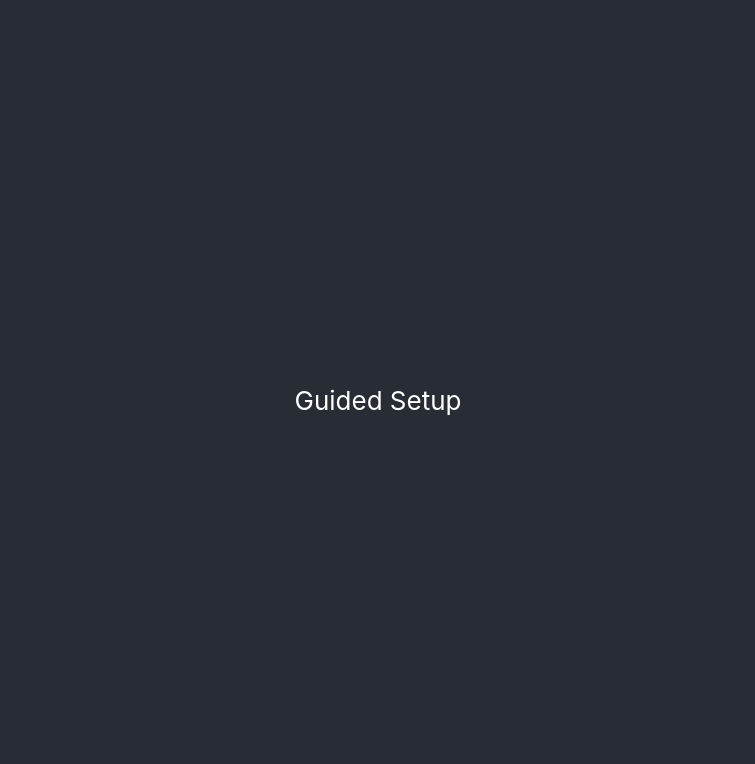
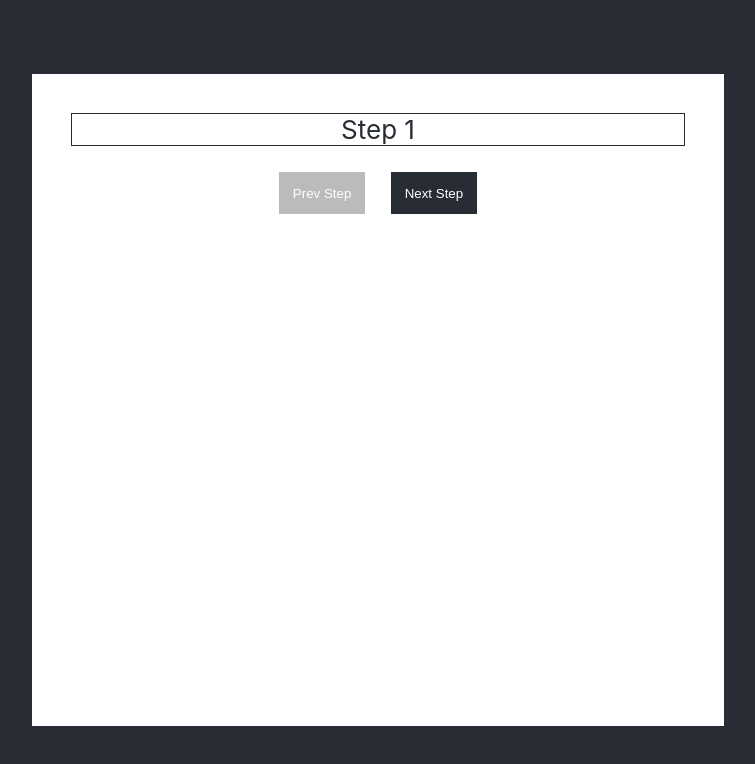
Before and after one commit to IgorPropisnov/react-guided-setup, a React (Create React App) app: page / in a window 1280 px wide. Shown: the top 764 px of the page, without its empty margins (262-1017 px from the left). Built offline with nearby package versions, Linux system fonts and the light colour scheme.

Commit message:
:sparkles: Added markup and logic
Buttons for switching between the steps with disabled for max and min stat, Some conditional step rendering, stylings

```diff
--- a/src/components/GuidedSetup/guidedSetup.js
+++ b/src/components/GuidedSetup/guidedSetup.js
@@ -1,7 +1,52 @@
 import React from 'react'
+import styles from './guidedSetup.module.scss';
 
-const guidedSetup = () => (
-    <p>Guided Setup</p>
-)
+class GuidedSetup extends React.Component {
 
-export default guidedSetup
+    state = {
+        step: 1,
+        maxStep: 5,
+        minStep: 1
+    }
+
+    nextStep = () => {
+        if (this.state.step < this.state.maxStep) {
+            this.setState(prevState => {
+                return { step: prevState.step + 1 }
+            })
+        }
+    }
+
+    prevStep = () => {
+        if (this.state.step > this.state.minStep) {
+            this.setState(prevState => {
+                return { step: prevState.step - 1 }
+            })
+        }
+    }
+
+    render() {
+        return (
+            <div className={styles.wrapper} >
+                <div className={styles.stepWrapper}>
+                    {
+                        this.state.step && (
+                            <>
+                                {this.state.step === 1 && (<div className={styles.step}>Step 1</div>)}
+                                {this.state.step === 2 && (<div className={styles.step}>Step 2</div>)}
+                                {this.state.step === 3 && (<div className={styles.step}>Step 3</div>)}
+                                {this.state.step === 4 && (<div className={styles.step}>Step 4</div>)}
+                                {this.state.step === 5 && (<div className={styles.step}>Step 5</div>)}
+                            </>
+                        )
+                    }
+
+                </div>
+                <button disabled={this.state.step === this.state.minStep} onClick={this.prevStep} className={styles.button}>Prev Step</button>
+                <button disabled={this.state.step === this.state.maxStep} onClick={this.nextStep} className={styles.button}>Next Step</button>
+            </div>
+        )
+    }
+}
+
+export default GuidedSetup
--- /dev/null
+++ b/src/components/GuidedSetup/guidedSetup.module.scss
@@ -0,0 +1,32 @@
+$color-grey: #282c34;
+
+.wrapper {
+    background-color: #fff;
+    color: $color-grey;
+    padding: 1em;
+    width: 50vw;
+    height: 75vh;
+}
+
+// .stepWrapper {
+
+// }
+
+.step {
+    border: 1px solid $color-grey;
+    margin: .5em;
+}
+
+.button {
+    padding: 1em;
+    background:  $color-grey;
+    color: #fff;
+    border: 0;
+    margin: 1em;
+    position: relative;
+    cursor: pointer;
+
+    &:disabled {
+        background: #bbb;
+    }
+}
```
